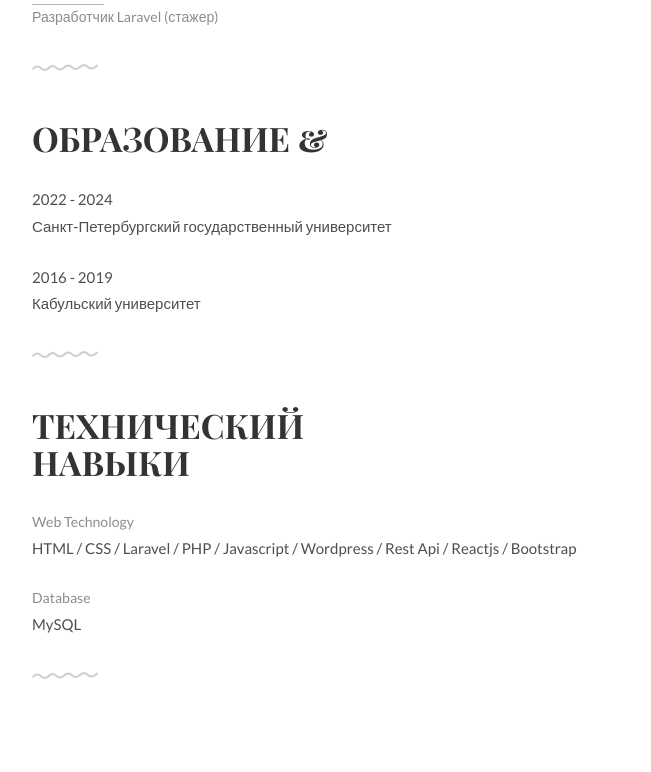
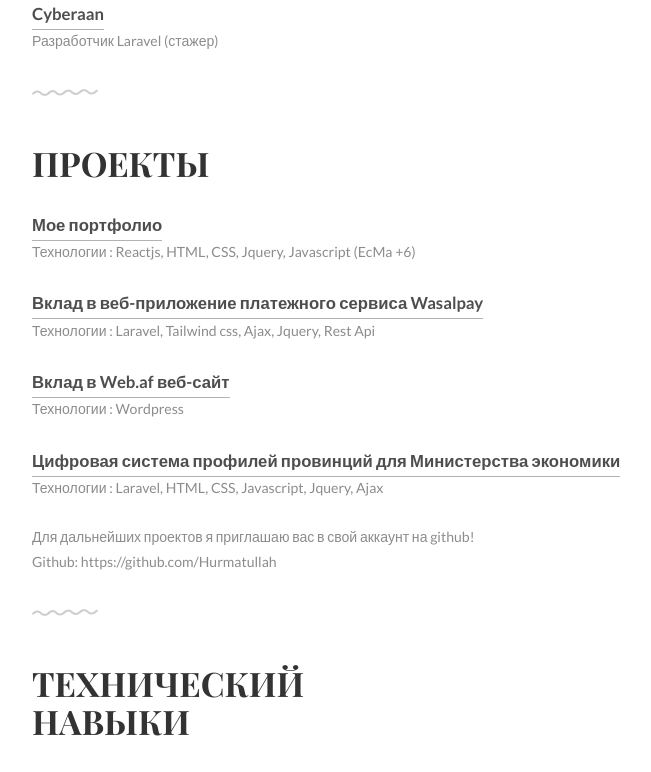
Before and after one commit to Hurmatullah/Portfolio, a React (Create React App) app: page / in a window 1280 px wide. Shown: the part 910-1682 px from the top of the page, without its empty margins (297-948 px from the left). Built offline with nearby package versions, Linux system fonts and the light colour scheme.

Commit message:
Projects options added

```diff
--- a/src/App.js
+++ b/src/App.js
@@ -1,9 +1,9 @@
 import "./App.css";
 import Footer from "./includes/footer";
 import Header from "./includes/header";
-import Education from "./pages/education";
 import Experience from "./pages/experience";
 import Introduction from "./pages/introduction";
+import Projects from "./pages/projects";
 import Skills from "./pages/skills";
 
 function App() {
@@ -12,7 +12,7 @@ function App() {
       <Header></Header>
       <Introduction></Introduction>
       <Experience></Experience>
-      <Education></Education>
+      <Projects></Projects>
       <Skills></Skills>
       <Footer></Footer>
     </div>
--- a/src/pages/education.jsx
+++ /dev/null
@@ -1,23 +0,0 @@
-const Education = () => {
-  return (
-    // <!-- Education -->
-    <div class="education section second" id="achievements">
-      <div class="container">
-        <h1>
-          Образование &amp;
-          <br />
-        </h1>
-        <ul class="education-list list-flat">
-          <li>2022 - 2024</li>
-          <li>Санкт-Петербургский государственный университет</li>
-        </ul>
-        <ul class="education-list list-flat">
-          <li>2016 - 2019</li>
-          <li>Кабульский университет</li>
-        </ul>
-      </div>
-    </div>
-  );
-};
-
-export default Education;
--- a/src/pages/experience.jsx
+++ b/src/pages/experience.jsx
@@ -16,6 +16,7 @@ const Experience = () => {
             </a>
           </li>
           <li>Web-разработчик И помощник по веб-хостингу</li>
+          <li>Details</li>
         </ul>
         <ul class="work-list">
           <li>Июль 2019 - декабрь 2019</li>
--- a/src/pages/introduction.jsx
+++ b/src/pages/introduction.jsx
@@ -6,7 +6,7 @@ const Introduction = () => {
         <p>Привет, Я Хурматулла Карими</p>
         <div class="units-row units-split wrap">
           <div class="unit-20">
-            <img src="img/hurmat1.jpeg" alt="Avatar" />
+            <img src="img/hurmat.jpeg" alt="Avatar" />
           </div>
           <div class="unit-80">
             <h1>
--- /dev/null
+++ b/src/pages/projects.jsx
@@ -0,0 +1,46 @@
+const Projects = () => {
+  return (
+    // <!-- My projects -->
+    <div class="work section second" id="experiences">
+      <div class="container">
+        <h1>Проекты</h1>
+        <ul class="work-list">
+          <li>
+            <a href="https://hurmatullah.github.io/Portfolio/">Мое портфолио</a>
+          </li>
+          <li>Технологии : Reactjs, HTML, CSS, Jquery, Javascript (EcMa +6)</li>
+        </ul>
+        <ul class="work-list">
+          <li>
+            <a href="wasalpay.com">
+              Вклад в веб-приложение платежного сервиса Wasalpay
+            </a>
+          </li>
+          <li>Технологии : Laravel, Tailwind css, Ajax, Jquery, Rest Api</li>
+        </ul>
+        <ul class="work-list">
+          <li>
+            <a href="https://www.web.af/">Вклад в Web.af веб-сайт</a>
+          </li>
+          <li>Технологии : Wordpress</li>
+        </ul>
+        <ul class="work-list">
+          <li>
+            <a href="https://psedp.moec.gov.af/">
+              Цифровая система профилей провинций для Министерства экономики
+            </a>
+          </li>
+          <li>Технологии : Laravel, HTML, CSS, Javascript, Jquery, Ajax</li>
+        </ul>
+        <ul class="work-list">
+          <li>
+            Для дальнейших проектов я приглашаю вас в свой аккаунт на github!
+          </li>
+          <li>Github: https://github.com/Hurmatullah</li>
+        </ul>
+      </div>
+    </div>
+  );
+};
+
+export default Projects;
--- a/src/pages/skills.jsx
+++ b/src/pages/skills.jsx
@@ -9,14 +9,14 @@ const Skills = () => {
           навыки
         </h1>
         <ul class="skill-list list-flat">
-          <li>Web Technology</li>
+          <li>Веб-технологии</li>
           <li>
             HTML / CSS / Laravel / PHP / Javascript / Wordpress / Rest Api /
             Reactjs / Bootstrap
           </li>
         </ul>
         <ul class="skill-list list-flat">
-          <li>Database</li>
+          <li>База данных</li>
           <li>MySQL </li>
         </ul>
       </div>
```
Also changed, not shown: public/img/hurmat.jpeg (renamed from public/img/hurmat1.jpeg).
